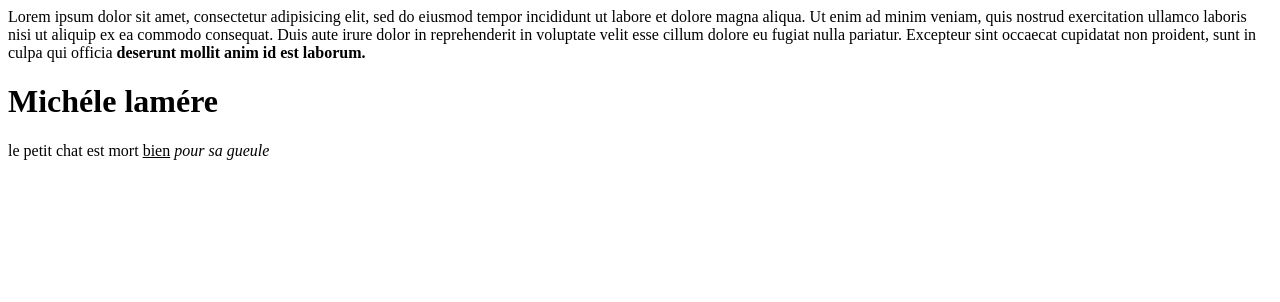
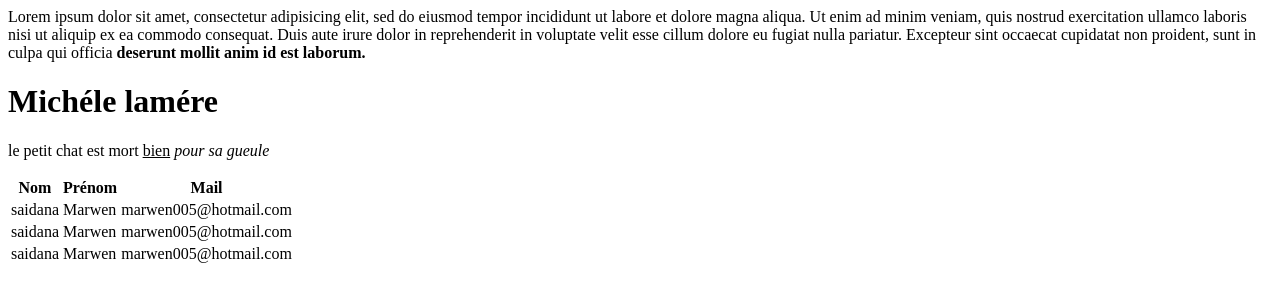
Before and after one commit to marwensaidana/html-intro, a plain HTML site: page index.html in a window 1280 px wide. Drawn offline with Linux system fonts and the light colour scheme.

Commit message:
ajoute dun tableau

```diff
--- a/index.html
+++ b/index.html
@@ -20,6 +20,32 @@
          le petit chat est mort
          <u>bien</u> <i>pour sa</i> <em>gueule</em>
         </p>
+        <table>
+        	<thead>
+        		<tr>
+        			<th>Nom</th>
+        			<th>Prénom</th>
+        			<th>Mail</th>
+        		</tr>
+        	</thead>
+        	<tbody>
+        		<tr>
+        			<td>saidana</td>
+        			<td>Marwen</td>
+        			<td>marwen005@hotmail.com</td>
+        		</tr>
+        		<tr>
+        			<td>saidana</td>
+        			<td>Marwen</td>
+        			<td>marwen005@hotmail.com</td>
+        		</tr>
+        		<tr>
+        			<td>saidana</td>
+        			<td>Marwen</td>
+        			<td>marwen005@hotmail.com</td>
+        		</tr>
+        	</tbody>
+        </table>
 
 
     </body>
```
